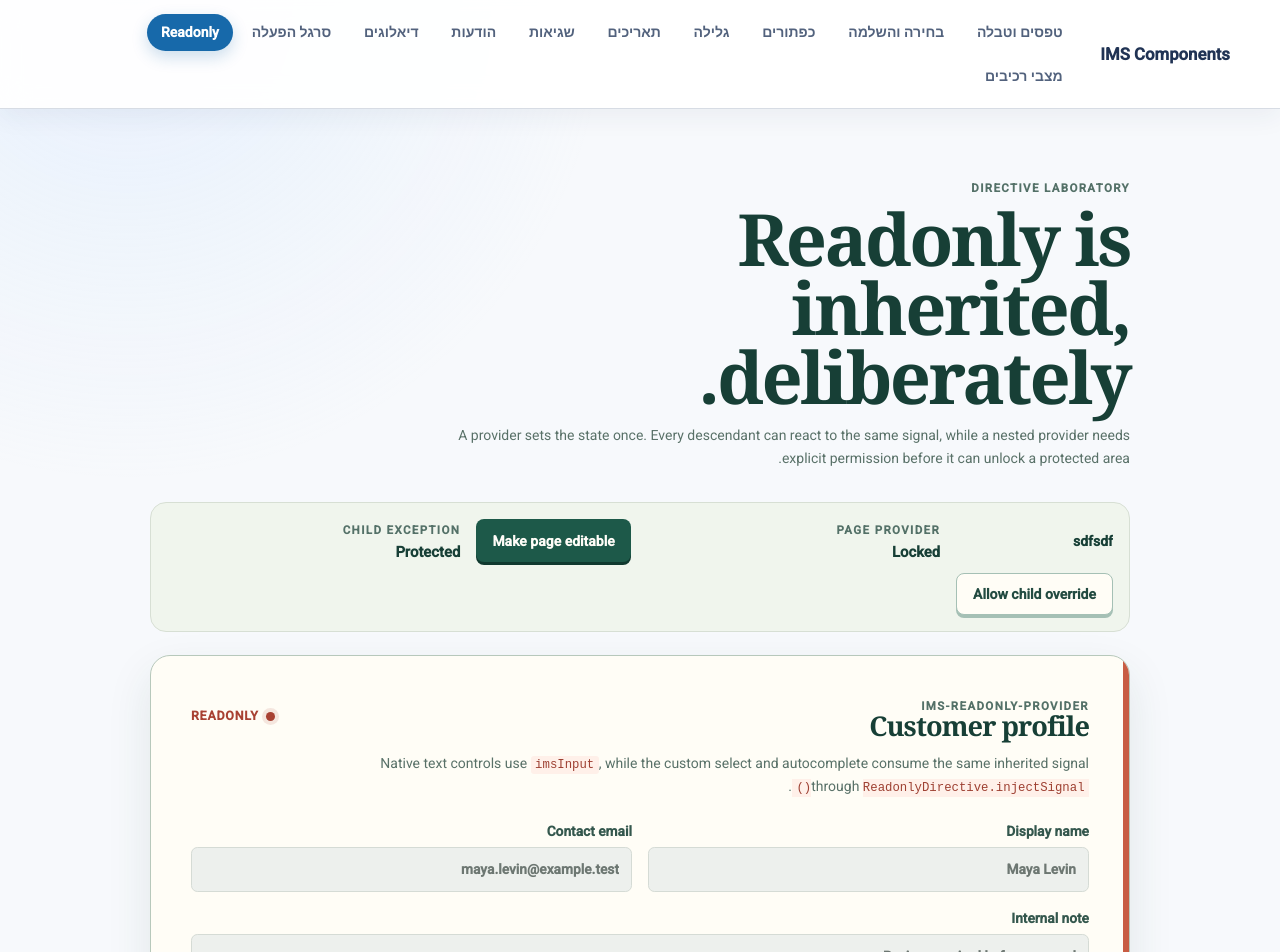
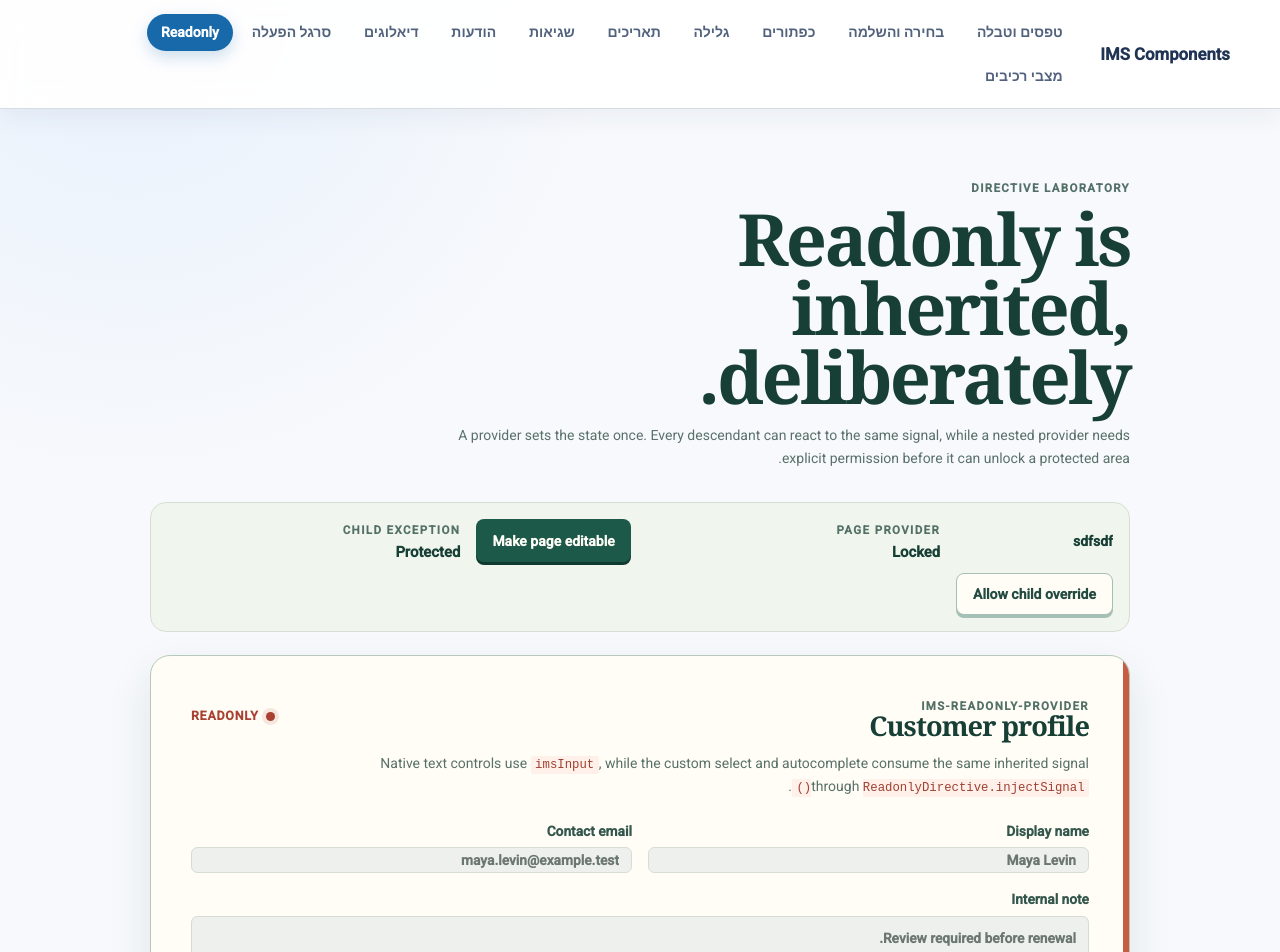
Before and after one commit to Far-Art/features-testing, an Angular app: page /readonly in a window 1280 px wide. Shown: the top 952 px of the page. Built offline with nearby package versions, Linux system fonts and the light colour scheme.

Commit message:
update style

```diff
--- a/src/styles/ims-input.scss
+++ b/src/styles/ims-input.scss
@@ -2,9 +2,10 @@
     --ims-input-field-shadow: 0 1px 3px rgb(0 0 0 / 8%);
 
     box-sizing: border-box;
-    min-width: 0;
+    min-width: var(--field-width-xxs);
+    height: var(--field-height);
     min-height: var(--field-height);
-    padding: var(--ims-input-padding, 0.45rem 0.65rem);
+    padding: var(--ims-input-padding, 0.1rem 0.5rem);
     border: 1px solid var(--ims-input-border, var(--ims-color-border));
     border-radius: var(--ims-input-border-radius, 0.5rem);
     background: var(--ims-input-background, var(--ims-background-input));
@@ -12,6 +13,10 @@
     font: inherit;
     box-shadow: var(--ims-input-field-shadow);
     transition: border-color 140ms ease, box-shadow 140ms ease;
+}
+
+.ims-input:focus {
+    z-index: 1;
 }
 
 /**
@@ -29,12 +34,12 @@
     box-sizing: content-box;
     inline-size: 100%;
     max-inline-size: max(
-        0px,
-        calc(100% - var(--ims-input-action-size) - var(--ims-input-action-gap))
+      0px,
+      calc(100% - var(--ims-input-action-size) - var(--ims-input-action-gap))
     );
     min-inline-size: 0;
     padding-inline-end: calc(
-        var(--ims-input-action-size) + var(--ims-input-action-gap)
+      var(--ims-input-action-size) + var(--ims-input-action-gap)
     );
 }
 
@@ -67,9 +72,8 @@
 .ims-input:focus-visible {
     outline: none;
     border-color: var(--ims-input-focus-border, var(--ims-color-interactive));
-    box-shadow:
-        0 0 0 3px var(--ims-input-focus-ring, var(--ims-color-focus-ring)),
-        var(--ims-input-field-shadow);
+    box-shadow: 0 0 0 3px var(--ims-input-focus-ring, var(--ims-color-focus-ring)),
+    var(--ims-input-field-shadow);
 }
 
 .ims-input:disabled {
@@ -90,7 +94,6 @@
 }
 
 .ims-input.ng-invalid:focus-visible {
-    box-shadow:
-        0 0 0 3px var(--ims-input-invalid-focus-ring, var(--ims-color-invalid-focus-ring)),
-        var(--ims-input-field-shadow);
+    box-shadow: 0 0 0 3px var(--ims-input-invalid-focus-ring, var(--ims-color-invalid-focus-ring)),
+    var(--ims-input-field-shadow);
 }
```
